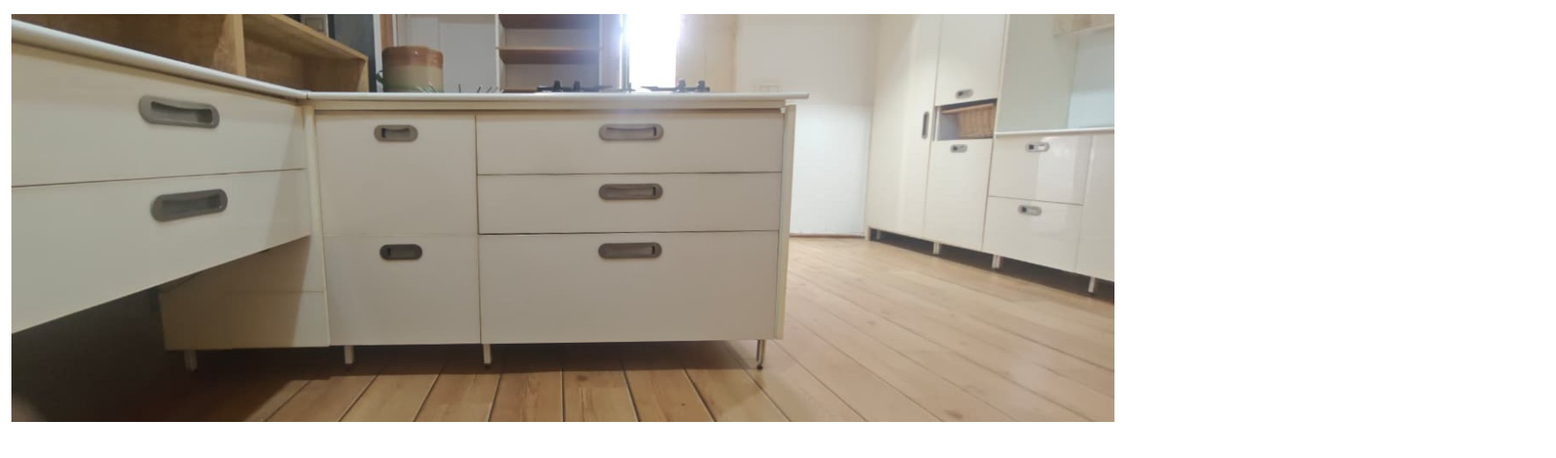
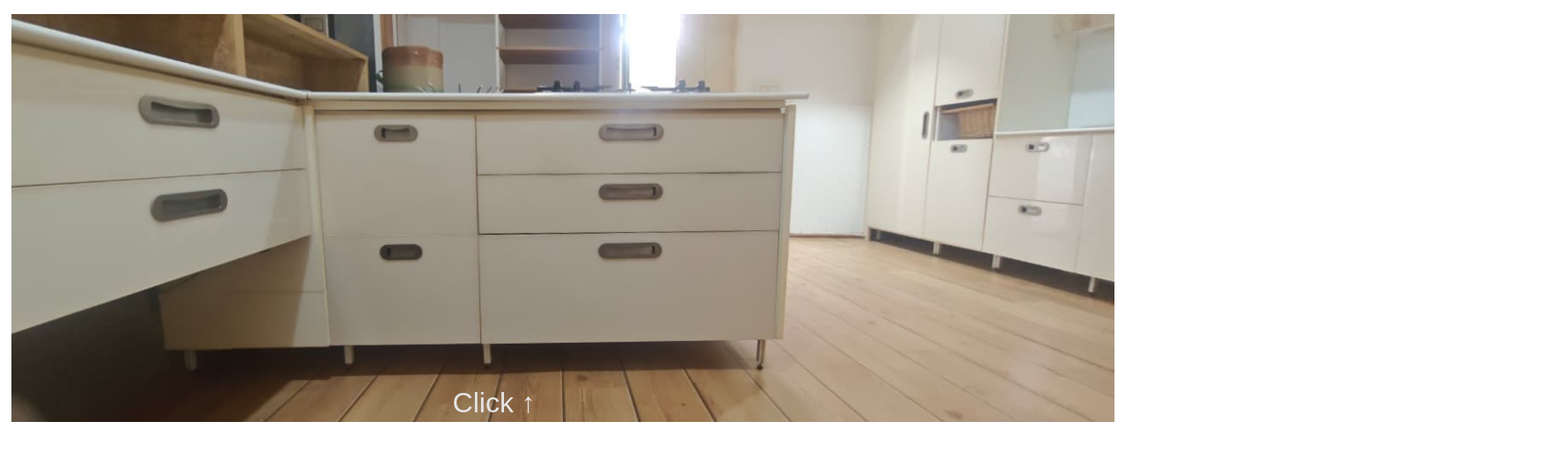
Before and after one commit to saprameya/cabinetDoorAnimation, a plain HTML site: page index.html in a window 1280 px wide. Shown: the whole page at 88% size, 1769 px wide, since content can reach past the window. Drawn offline with Linux system fonts and the light colour scheme.

Commit message:
added click message

```diff
--- a/index.html
+++ b/index.html
@@ -12,7 +12,11 @@
         <header></header>
         <main>
             <img class="inside" src="inside.jpg" alt="">
-            <img class="front" src="front-face.png" alt="">
+            <div class="front">
+                <img src="front-face.png" alt="">
+
+            </div>
+            <p class="click-front">Click &#8593</p>
         </main>
         <footer></footer>
     </div>
--- a/style.css
+++ b/style.css
@@ -107,8 +107,16 @@ main{
   inset: 0;
   opacity: 1;
   cursor: pointer;
+
 }
 
 .front.disappear{
   opacity: 0;
 }
+
+.click-front{
+  transform: translate(40%, -5vh);
+  font-size: 2rem;
+  bottom: 20%;
+  color: var(--secondary-font-clr);
+}
```
